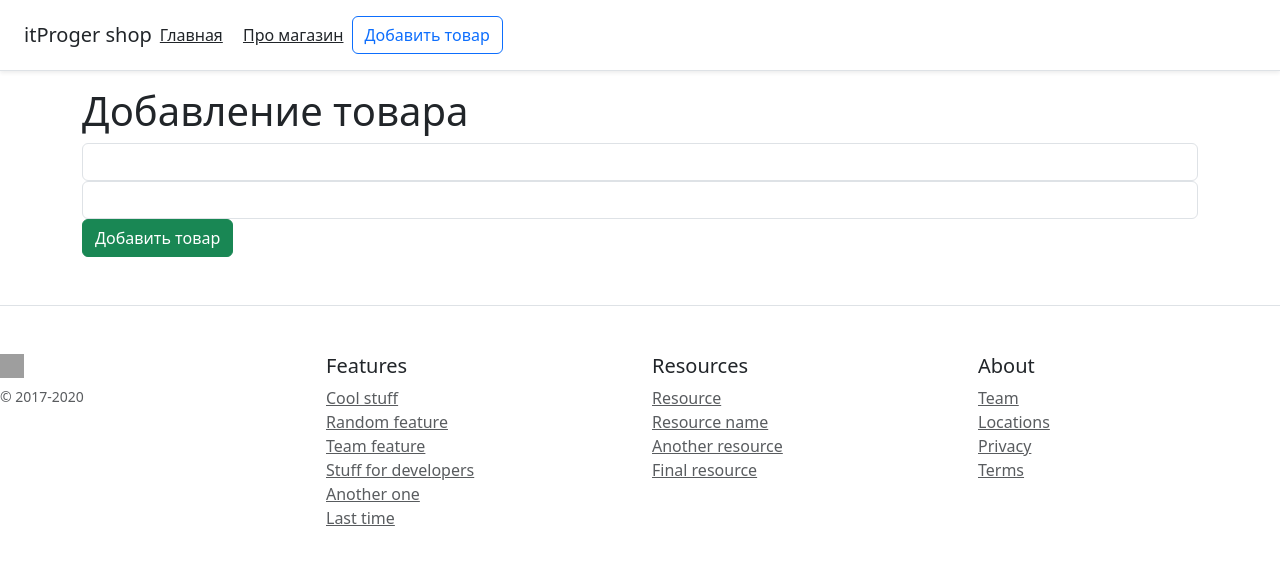
After one commit to farya10/Online-store, a Flask app: page /create in a window 1280 px wide. The commit adds this page. Shown: the top 565 px of the page. Run offline with Flask 3, Linux system fonts and the light colour scheme; grey boxes are pictures that could not be loaded.

Commit message:
add database

```diff
--- /dev/null
+++ b/main1.py
@@ -0,0 +1,34 @@
+from flask import Flask, render_template
+from flask_sqlalchemy import SQLAlchemy
+
+app = Flask(__name__)
+app.config['SQLALCHEMY_DATABASE_URI'] = 'sqlite:///shop.db'
+app.config['SQLALCHEMY_TRACK_MODIFICATION'] = False
+db = SQLAlchemy(app)
+app.app_context().push()
+
+
+class Item(db.Model):
+    id = db.Column(db.Integer, primary_key=True)
+    title = db.Column(db.String(100), nullable=False)
+    price = db.Column(db.Integer, nullable=False)
+    isActive = db.Column(db.Boolean, default=True)
+
+
+@app.route('/')
+def index():
+    return render_template('index.html')
+
+
+@app.route('/about')
+def about():
+    return render_template('about.html')
+
+
+@app.route('/create')
+def create():
+    return render_template('create.html')
+
+
+if __name__ == "__main__":
+    app.run(debug=True)
--- a/templates/base.html
+++ b/templates/base.html
@@ -10,14 +10,12 @@
 </head>
 <body>
     <div class="d-flex flex-column flex-md-row align-items-center p-3 px-md-4 mb-3 bg-white border-bottom shadow-sm">
-  <h5 class="my-0 mr-md-auto font-weight-normal">Company name</h5>
+  <h5 class="my-0 mr-md-auto font-weight-normal">itProger shop</h5>
   <nav class="my-2 my-md-0 mr-md-3">
-    <a class="p-2 text-dark" href="#">Features</a>
-    <a class="p-2 text-dark" href="#">Enterprise</a>
-    <a class="p-2 text-dark" href="#">Support</a>
-    <a class="p-2 text-dark" href="#">Pricing</a>
+    <a class="p-2 text-dark" href="/">Главная</a>
+    <a class="p-2 text-dark" href="/about">Про магазин</a>
   </nav>
-  <a class="btn btn-outline-primary" href="#">Sign up</a>
+  <a class="btn btn-outline-primary" href="/create">Добавить товар</a>
 </div>
 
 {% block body %}{% endblock %}
--- /dev/null
+++ b/templates/create.html
@@ -0,0 +1,16 @@
+{% extends 'base.html' %}
+
+{% block title %}
+<title>Добавление товара</title>
+{% endblock %}
+
+{% block body %}
+<div class="container">
+    <h1>Добавление товара</h1>
+    <form method="post">
+      <input type="text" class="form-control" name="title" id="title">
+      <input type="number" class="form-control" name="price" id="price">
+      <button class="btn btn-success" type="submit">Добавить товар</button>
+    </form>
+</div>
+{% endblock %}
--- a/templates/index.html
+++ b/templates/index.html
@@ -58,5 +58,5 @@
       </div>
     </div>
   </div>
-
+</div>
 {% endblock %}
```
Also changed, not shown: main.py (deleted, +0 -15 lines), instance/shop.db (added).
